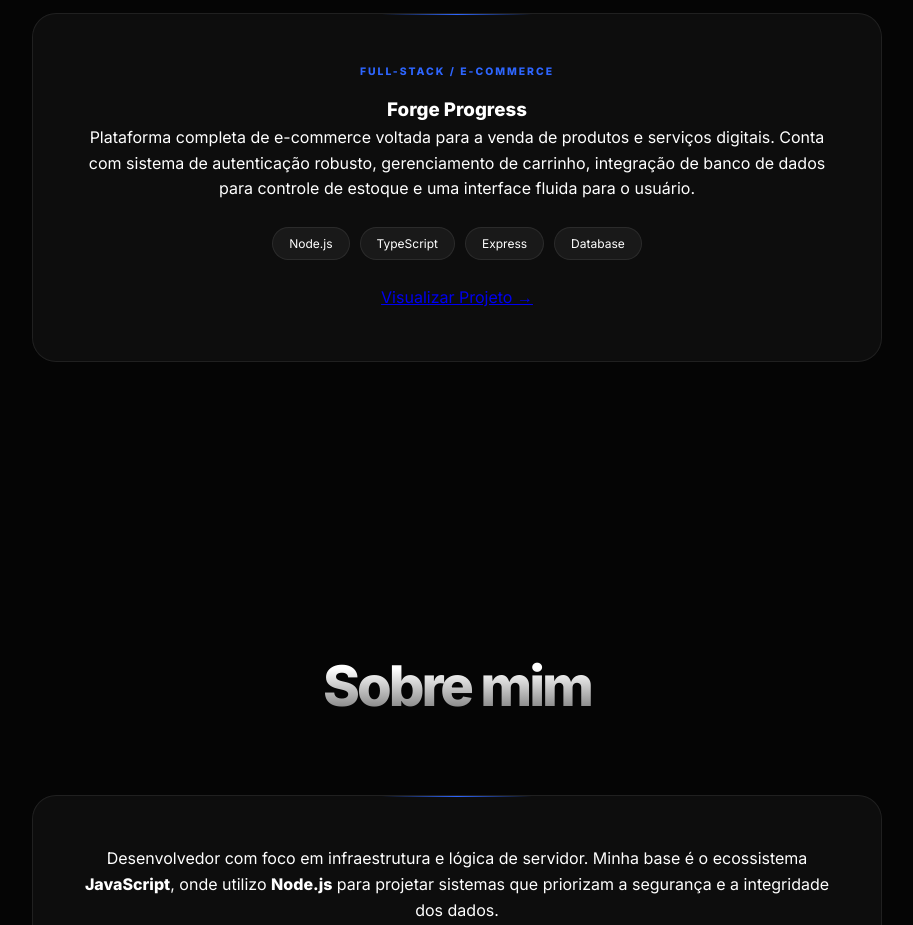
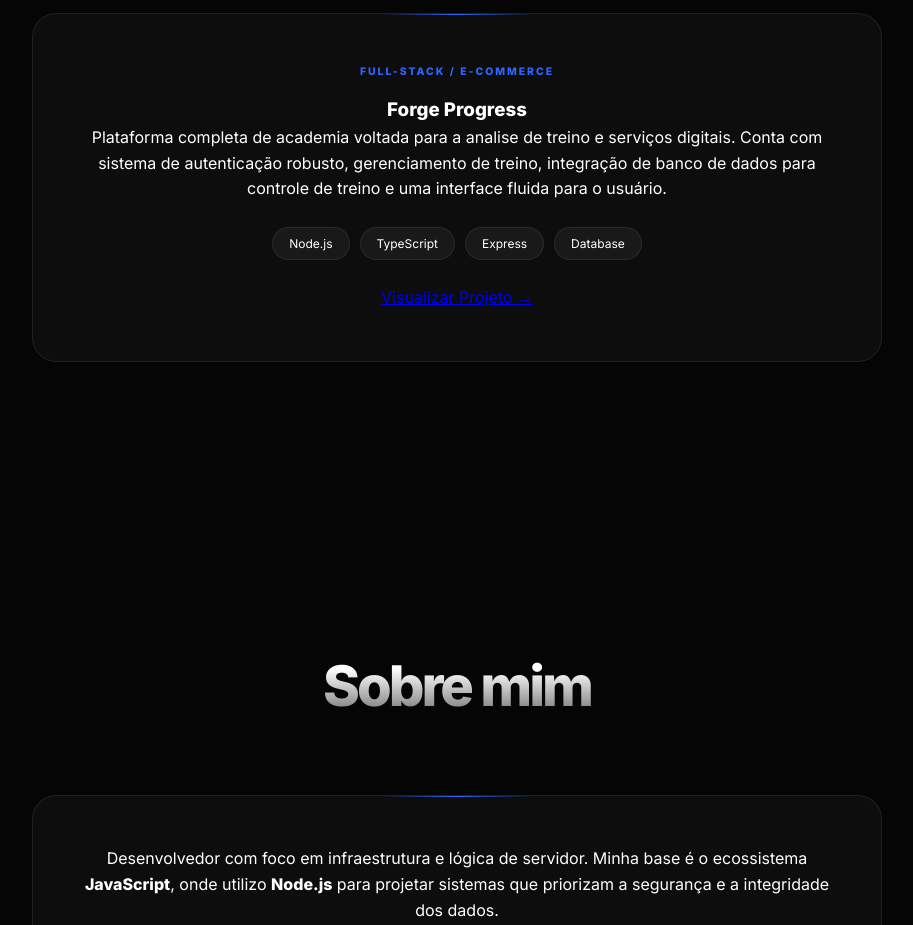
Before and after one commit to Kaio991/Portifolio-2026, a plain HTML site: page index.html in a window 1280 px wide. Shown: the part 2040-2965 px from the top of the page, without its empty margins (183-1096 px from the left). Drawn offline with Linux system fonts and the light colour scheme.

```diff
--- a/index.html
+++ b/index.html
@@ -103,8 +103,8 @@
             <div class="project-card">
                 <span class="project-type">Full-Stack / E-commerce</span>
                 <h3>Forge Progress</h3>
-                <p>Plataforma completa de e-commerce voltada para a venda de produtos e serviços digitais. Conta com sistema de
-                    autenticação robusto, gerenciamento de carrinho, integração de banco de dados para controle de estoque e uma
+                <p>Plataforma completa de academia voltada para a analise de treino e serviços digitais. Conta com sistema de
+                    autenticação robusto, gerenciamento de treino, integração de banco de dados para controle de treino e uma
                     interface fluida para o usuário.</p>
                 <div class="tags">
                     <span>Node.js</span>
```
